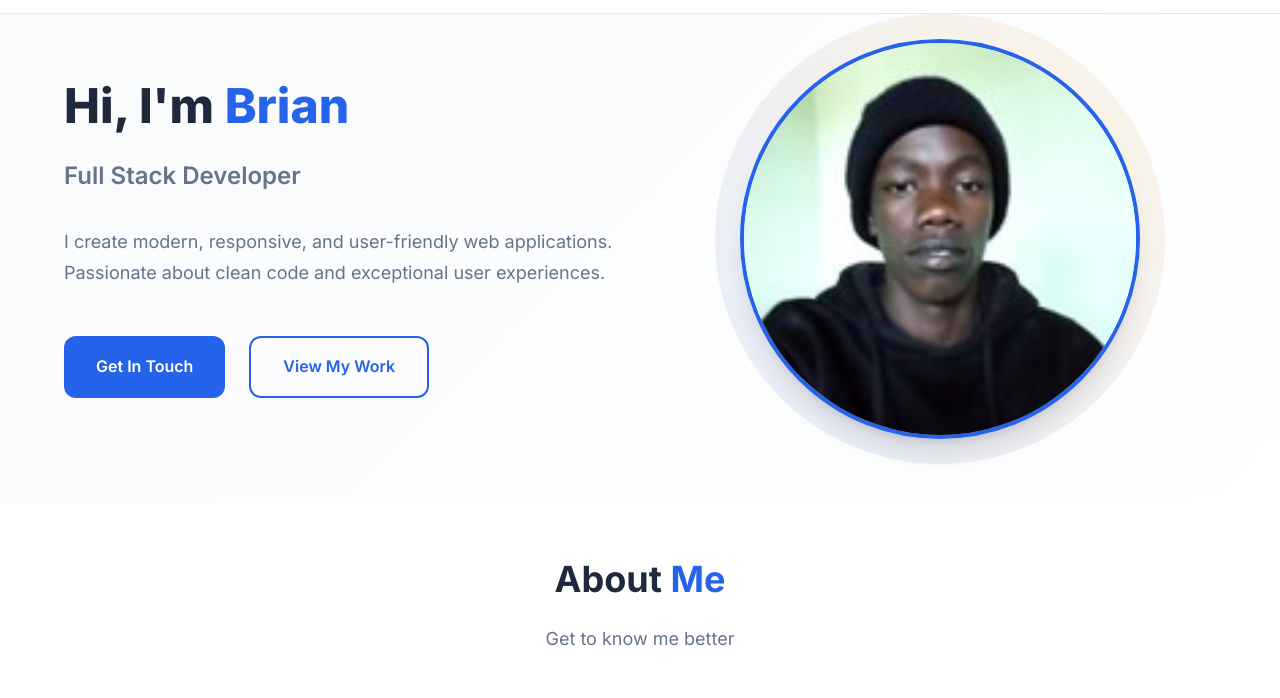
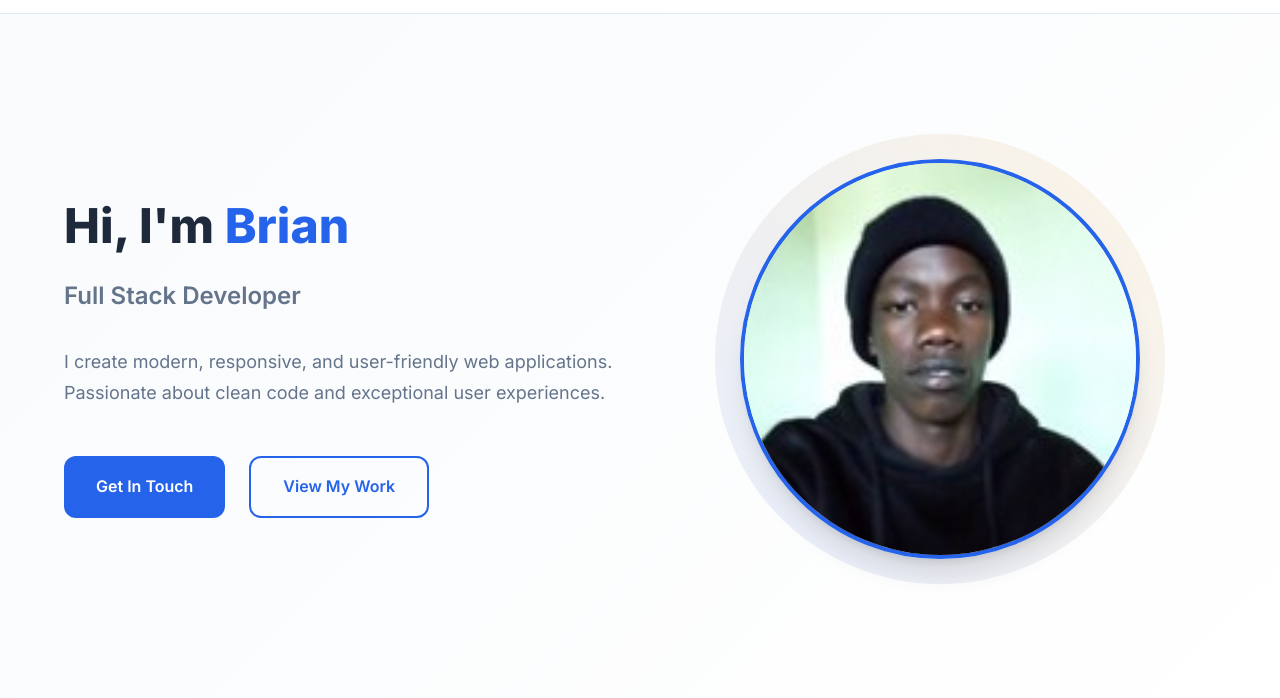
Before and after one commit to Yobra28/my_portfolio-_website, a plain HTML site: page frontend/index.html in a window 1280 px wide. Shown: the part 57-755 px from the top of the page. Drawn offline with Linux system fonts and the light colour scheme.

Commit message:
updated the resume

```diff
--- a/frontend/style.css
+++ b/frontend/style.css
@@ -240,7 +240,7 @@ body {
 .hero {
     padding: 80px 0 var(--spacing-xl);
     background: linear-gradient(135deg, var(--bg-secondary) 0%, var(--bg-primary) 100%);
-    min-height: 70vh;
+    min-height: 100vh;
     display: flex;
     align-items: center;
 }
```
Also changed, not shown: 1 other file.
